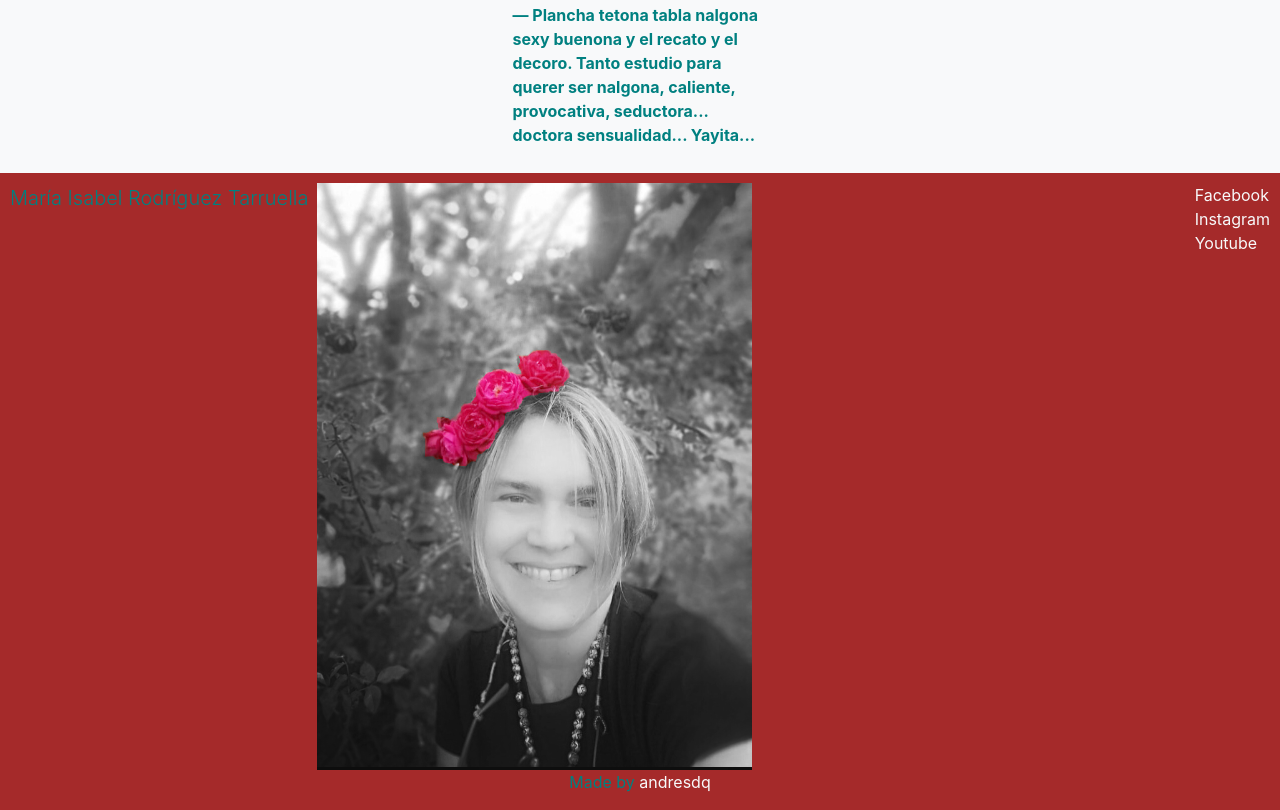
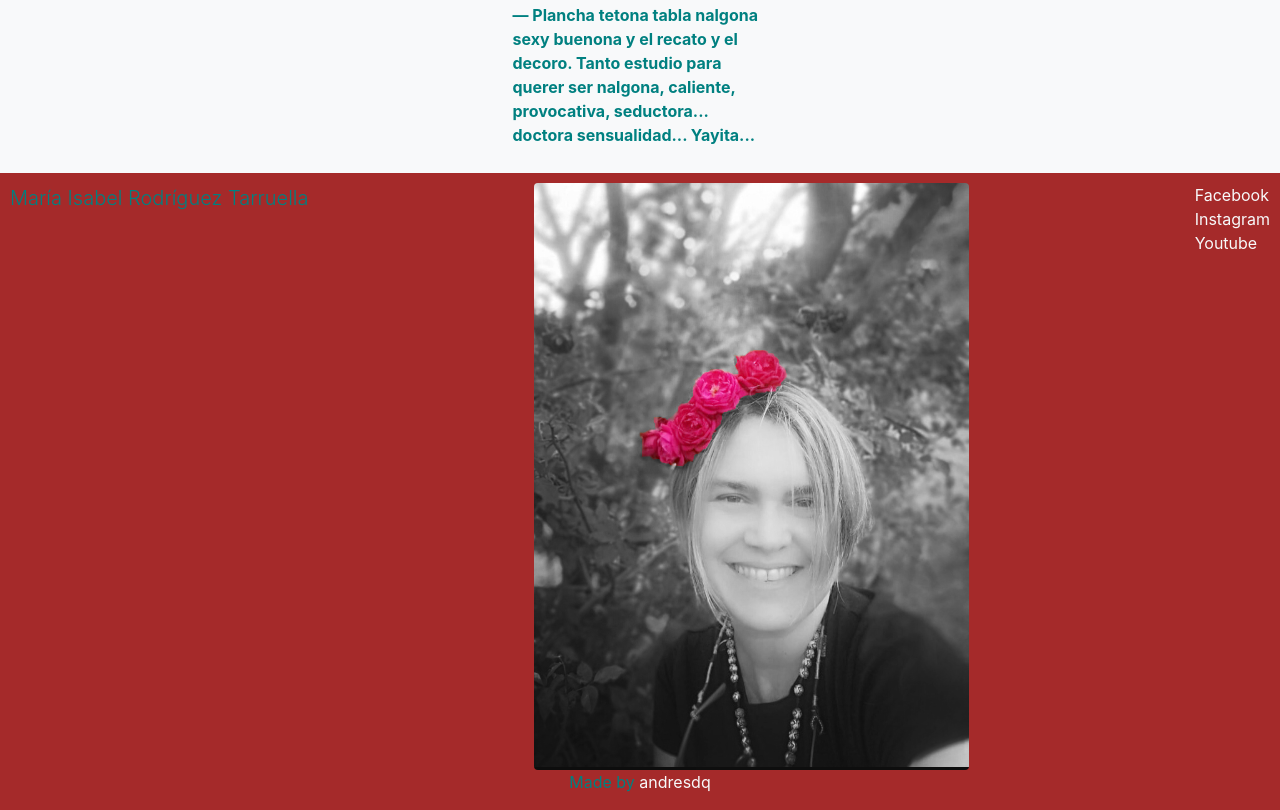
Before and after one commit to andresdq/mariaisabelrt, a plain HTML site: page index.html in a window 1280 px wide. Shown: the part 10776-11586 px from the top of the page. Drawn offline with nearby package versions, Linux system fonts and the light colour scheme; a web font is replaced by a local one.

Commit message:
modificacion d-flex

```diff
--- a/index.html
+++ b/index.html
@@ -191,8 +191,10 @@
 				</div>
 
 				<div class='d-flex flex-column'>
-					<img src='images/nenefloresred.png'
-					class="img-fluid w-50" alt='maria isabel rodriguez'>
+					<div class='text-center'>
+						<img src='images/nenefloresred.png'
+						class="rounded w-50" alt='maria isabel rodriguez'>
+					</div>
 				</div>
 
 				<div class='d-flex flex-column'>
```
